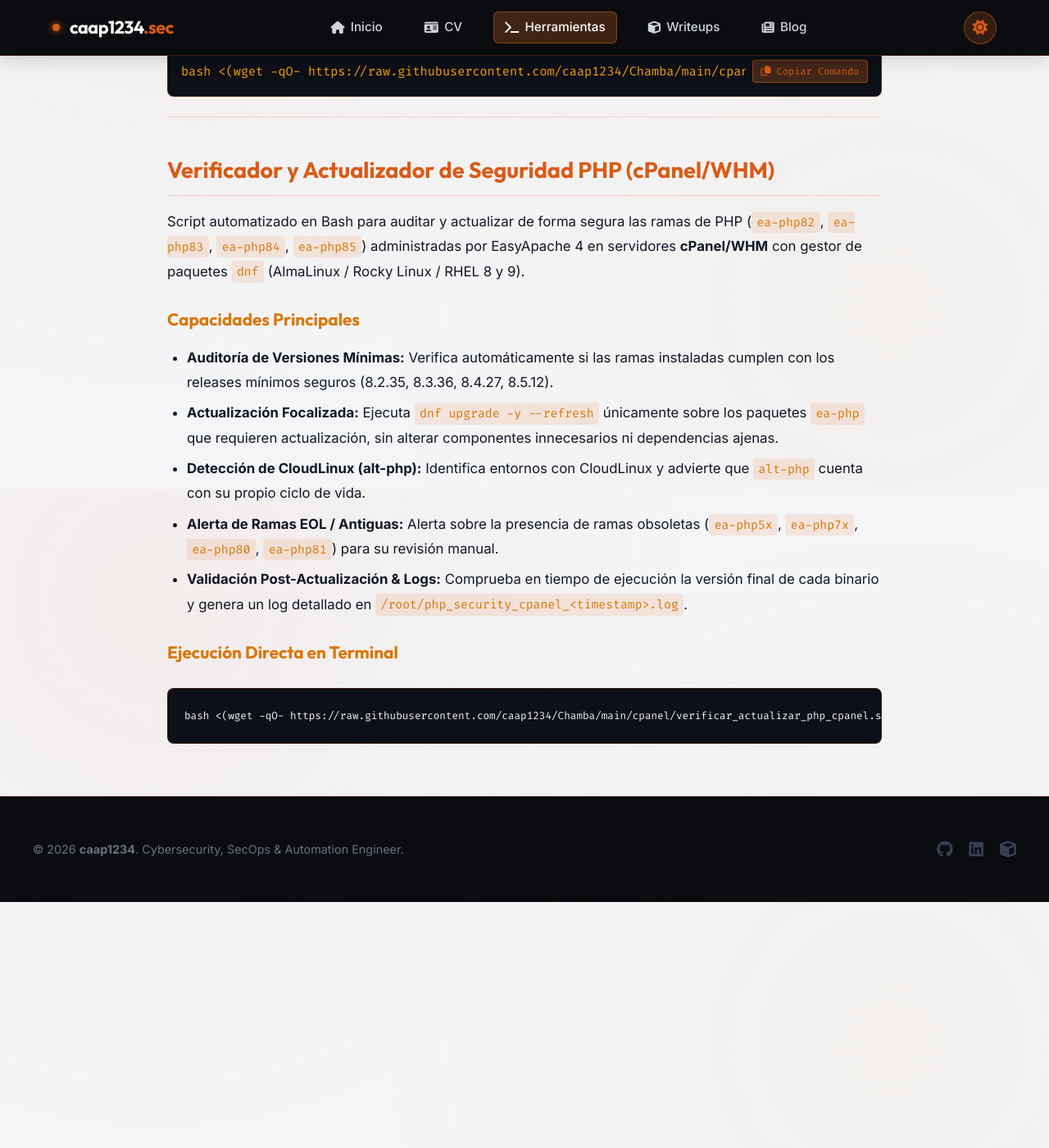
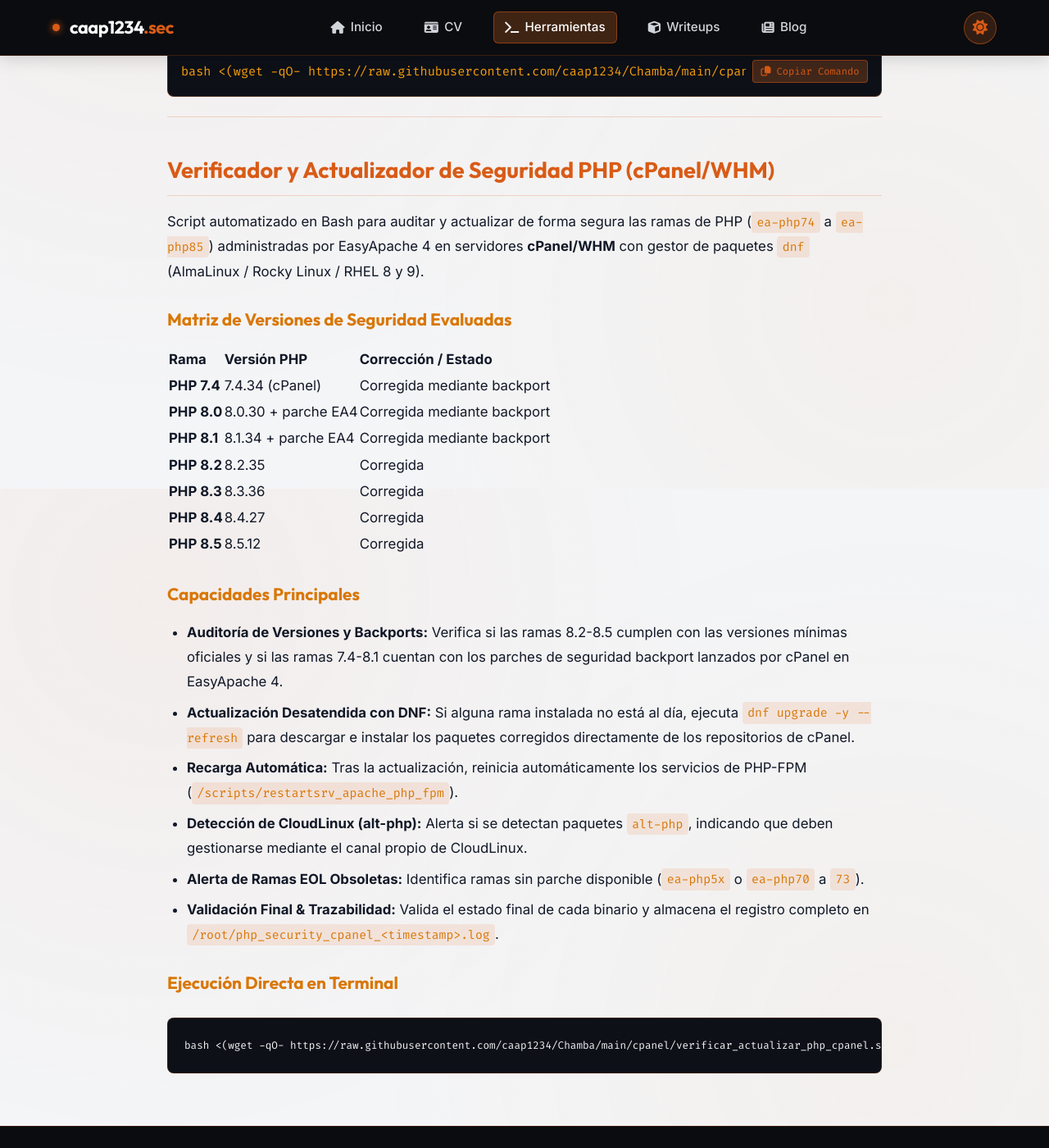
Before and after one commit to caap1234/caap1234.github.io, a Jekyll site: the page built from _tools/verificar-actualizar-php-cpanel.md, in a window 1280 px wide and 1400 px high, scrolled down 304 px. Shown: the whole window at 82% size. Built offline with Jekyll 4.4.1, drawn with Linux system fonts in a browser that asks for light colours; before the commit the page ends 1404 px from its top, so only the background shows below that; some of the changed text lies outside the part shown.

Commit message:
docs(tools): documentar matriz de versiones seguras 7.4 a 8.5 para cPanel y DirectAdmin

```diff
--- a/_tools/verificar-actualizar-php-cpanel.md
+++ b/_tools/verificar-actualizar-php-cpanel.md
@@ -3,22 +3,35 @@ layout: tool
 title: "Verificador y Actualizador PHP (cPanel/WHM)"
 category: "cPanel / SysAdmin"
 language: "Bash"
-description: "Auditoría y actualización desatendida de parches de seguridad para ea-php (8.2 a 8.5) en cPanel/WHM."
-usage_summary: "Comprueba versiones mínimas seguras, actualiza vía dnf --refresh y valida el estado final de ea-php."
+description: "Auditoría y actualización desatendida de parches de seguridad para ea-php (7.4 a 8.5) en cPanel/WHM."
+usage_summary: "Verifica versiones seguras y backports de cPanel (7.4-8.1 y 8.2-8.5), actualiza vía dnf --refresh y valida el estado final."
 one_liner: "bash <(wget -qO- https://raw.githubusercontent.com/caap1234/Chamba/main/cpanel/verificar_actualizar_php_cpanel.sh)"
 ---
 
 ## Verificador y Actualizador de Seguridad PHP (cPanel/WHM)
 
-Script automatizado en Bash para auditar y actualizar de forma segura las ramas de PHP (`ea-php82`, `ea-php83`, `ea-php84`, `ea-php85`) administradas por EasyApache 4 en servidores **cPanel/WHM** con gestor de paquetes `dnf` (AlmaLinux / Rocky Linux / RHEL 8 y 9).
+Script automatizado en Bash para auditar y actualizar de forma segura las ramas de PHP (`ea-php74` a `ea-php85`) administradas por EasyApache 4 en servidores **cPanel/WHM** con gestor de paquetes `dnf` (AlmaLinux / Rocky Linux / RHEL 8 y 9).
+
+### Matriz de Versiones de Seguridad Evaluadas
+
+| Rama | Versión PHP | Corrección / Estado |
+| :--- | :--- | :--- |
+| **PHP 7.4** | 7.4.34 (cPanel) | Corregida mediante backport |
+| **PHP 8.0** | 8.0.30 + parche EA4 | Corregida mediante backport |
+| **PHP 8.1** | 8.1.34 + parche EA4 | Corregida mediante backport |
+| **PHP 8.2** | 8.2.35 | Corregida |
+| **PHP 8.3** | 8.3.36 | Corregida |
+| **PHP 8.4** | 8.4.27 | Corregida |
+| **PHP 8.5** | 8.5.12 | Corregida |
 
 ### Capacidades Principales
 
-- **Auditoría de Versiones Mínimas:** Verifica automáticamente si las ramas instaladas cumplen con los releases mínimos seguros (8.2.35, 8.3.36, 8.4.27, 8.5.12).
-- **Actualización Focalizada:** Ejecuta `dnf upgrade -y --refresh` únicamente sobre los paquetes `ea-php` que requieren actualización, sin alterar componentes innecesarios ni dependencias ajenas.
-- **Detección de CloudLinux (alt-php):** Identifica entornos con CloudLinux y advierte que `alt-php` cuenta con su propio ciclo de vida.
-- **Alerta de Ramas EOL / Antiguas:** Alerta sobre la presencia de ramas obsoletas (`ea-php5x`, `ea-php7x`, `ea-php80`, `ea-php81`) para su revisión manual.
-- **Validación Post-Actualización & Logs:** Comprueba en tiempo de ejecución la versión final de cada binario y genera un log detallado en `/root/php_security_cpanel_<timestamp>.log`.
+- **Auditoría de Versiones y Backports:** Verifica si las ramas 8.2-8.5 cumplen con las versiones mínimas oficiales y si las ramas 7.4-8.1 cuentan con los parches de seguridad backport lanzados por cPanel en EasyApache 4.
+- **Actualización Desatendida con DNF:** Si alguna rama instalada no está al día, ejecuta `dnf upgrade -y --refresh` para descargar e instalar los paquetes corregidos directamente de los repositorios de cPanel.
+- **Recarga Automática:** Tras la actualización, reinicia automáticamente los servicios de PHP-FPM (`/scripts/restartsrv_apache_php_fpm`).
+- **Detección de CloudLinux (alt-php):** Alerta si se detectan paquetes `alt-php`, indicando que deben gestionarse mediante el canal propio de CloudLinux.
+- **Alerta de Ramas EOL Obsoletas:** Identifica ramas sin parche disponible (`ea-php5x` o `ea-php70` a `73`).
+- **Validación Final & Trazabilidad:** Valida el estado final de cada binario y almacena el registro completo en `/root/php_security_cpanel_<timestamp>.log`.
 
 ### Ejecución Directa en Terminal
 
```
Also changed, not shown: _tools/verificar-actualizar-php-directadmin.md (+16 -4 lines).
